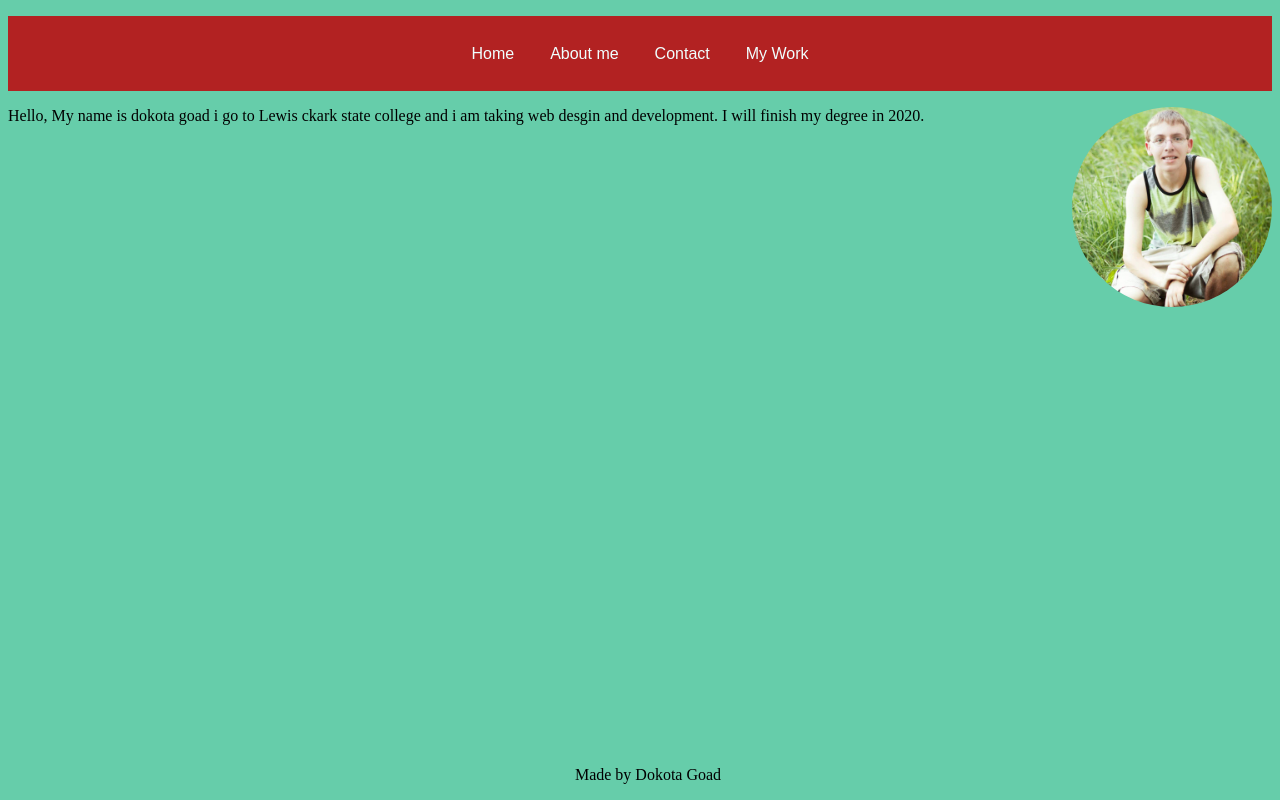
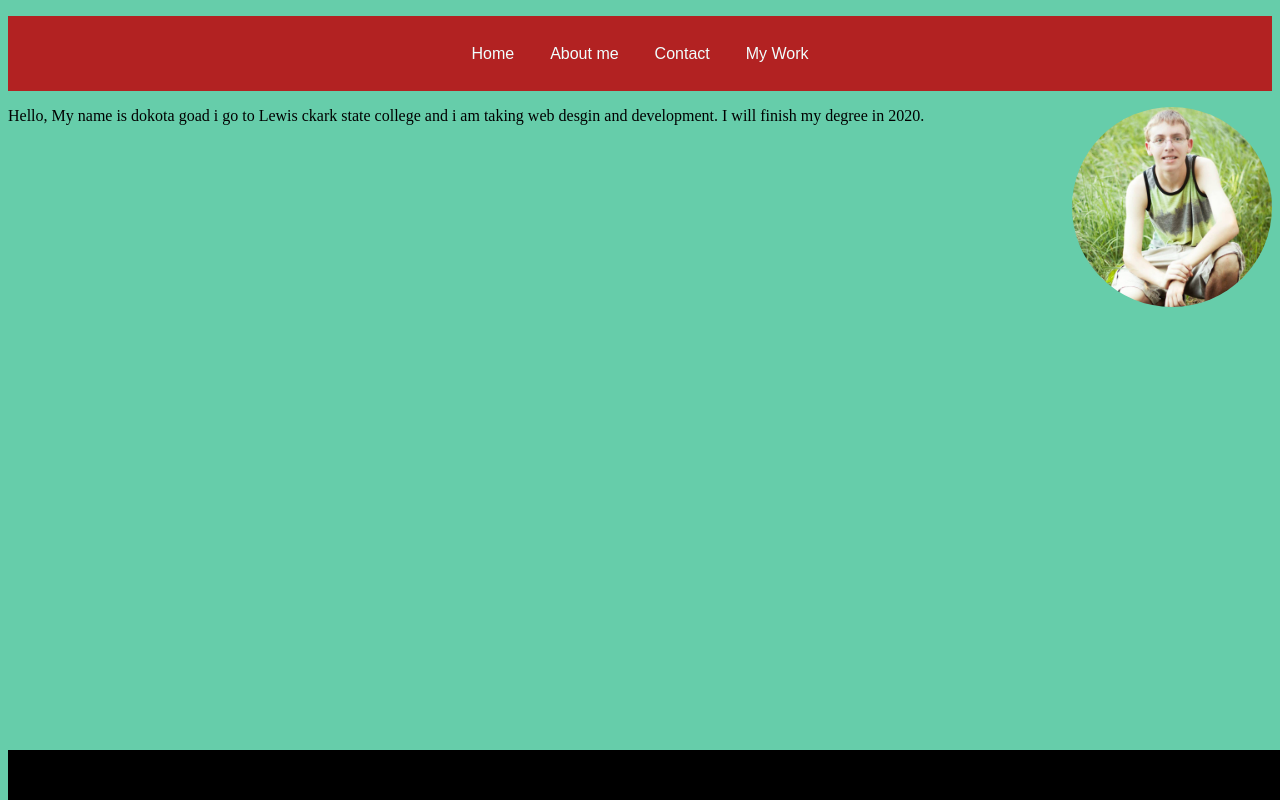
Before and after one commit to degoad/portfolio, a plain HTML site: page index.html in a window 1280 px wide. Drawn offline with Linux system fonts and the light colour scheme; a script that the page names is missing.

Commit message:
Update home.css

```diff
--- a/home.css
+++ b/home.css
@@ -37,7 +37,7 @@ body{
   position: absolute;
   bottom: 0;
   width: 100%;
-  background-color: mediumaquamarine;
+  background-color: black;
   color: black;
   text-align: center;
 }
```
